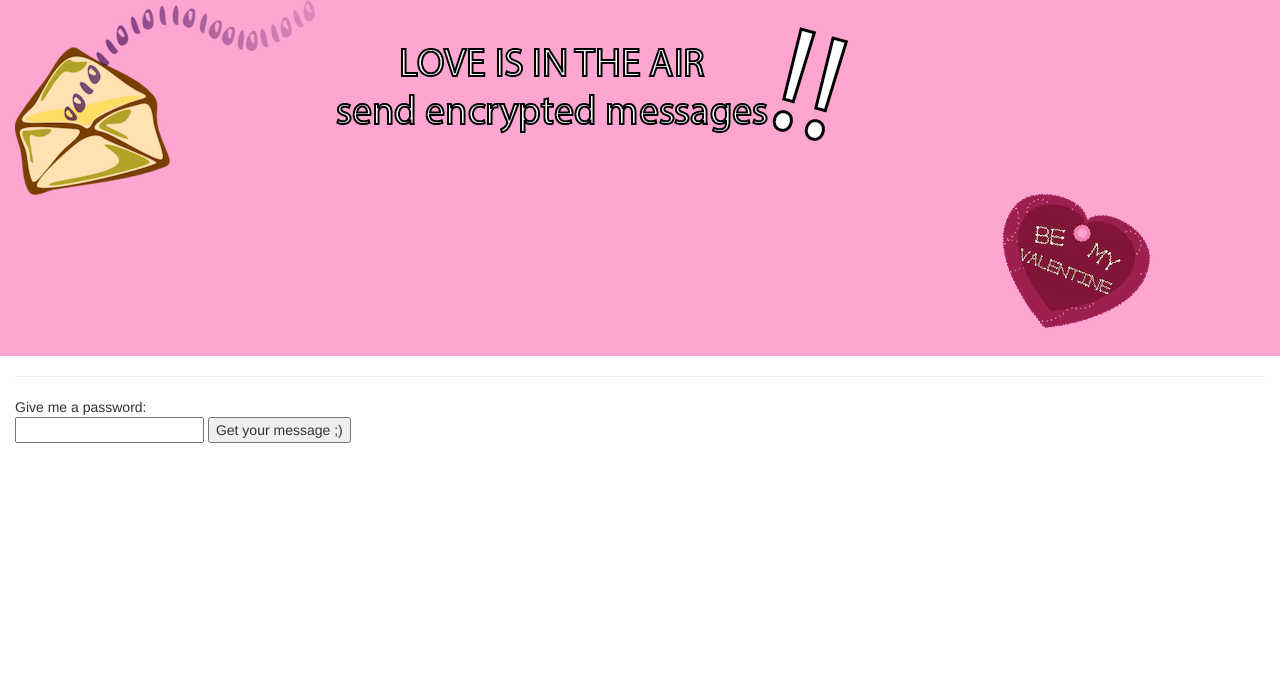
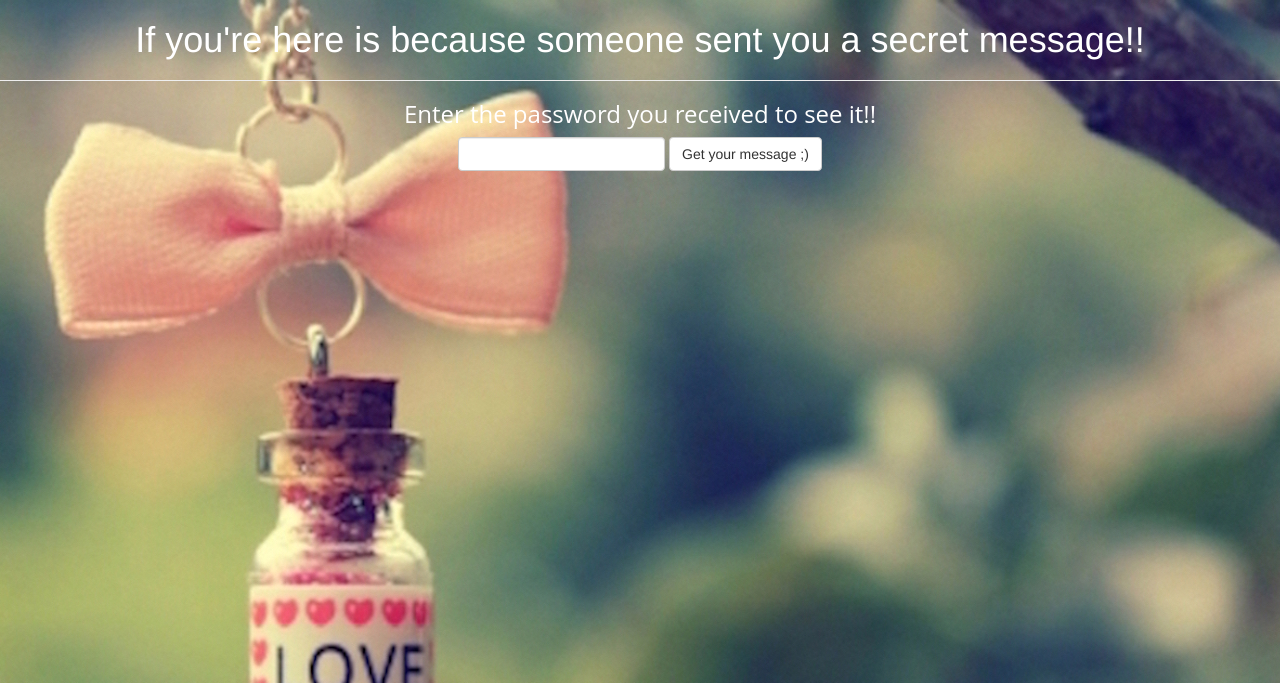
Before and after one commit to AECC-UPRRP/AECC-Loves-Messages, a Flask app: page /love in a window 1280 px wide. Shown: the top 683 px of the page. Run offline with Flask 2, Linux system fonts and the light colour scheme; parts of the project's set-up code (start-up, migrations or seed data) failed here and were passed over; some libraries are stand-ins or nearby versions.

Commit message:
para que los mensajes se vean bonitos!

```diff
--- a/static/style.css
+++ b/static/style.css
@@ -29,5 +29,10 @@
 .left h1, p, h3{
 
 	font-family: open sans;
-	color: gray;
+	color: white;
+	text-align: center;
 }
+
+.form-inline {
+	text-align: center;
+}
--- a/templates/layout.html
+++ b/templates/layout.html
@@ -5,24 +5,8 @@
   <link rel="stylesheet" type="text/css" href="{{ url_for('static', filename='bootstrap.min.css') }}">
   <link rel="stylesheet" type="text/css" href="{{ url_for('static', filename='style.css') }}">
 </head>
-<body>
-    <div class="container-fluid">
-      <div class='row' style="background-color: #ffa5d2;">
-      <div class='col-md-3'>
-        <img src="static/img/01.png">
-      </div>
-      <div class='col-md-6'>
-        <!-- <h1 align="center"> LOVE IS IN THE AIR </h1>
-        <h3 align="center">Send encrypted messages !!</h3> -->
-        <img src="static/img/title.png">
-      </div>
-      <div class='col-md-offset-6 col-md-3'>
-        <img src="static/img/bemines.png">
-      </div>
-    </div>
-    <hr>
+<body style="background-image:url('static/img/message.JPG');">
     {% block content %}
     {% endblock %}
-  </div>
 </body>
 </html>
--- a/templates/love.html
+++ b/templates/love.html
@@ -1,10 +1,16 @@
 {% extends "layout.html" %}
 
 {% block content %}
-Give me a password:
+<h1 align="center" style="color:white;">If you're here is because someone sent you a secret message!!</h1>
+<hr>
+<h3 align="center">Enter the password you received to see it!!</h3>
 
-<form action='/love' method='post'>
-  <input type='text' name='password'>
-  <input type='submit' value='Get your message ;)'>
+<form class='form-inline' align="center" action='/love' method='post'>
+	<div class="form-group">
+  		<input type='text' class="form-control" name='password'>
+  	</div>
+  	<div class="form-group">
+  		<input type='submit' class="btn btn-default"  value='Get your message ;)'>
+  	</div>
 </form>
-{% endblock content %}
+{% endblock content %}s
```
Also changed, not shown: static/img/message.JPG (added).
